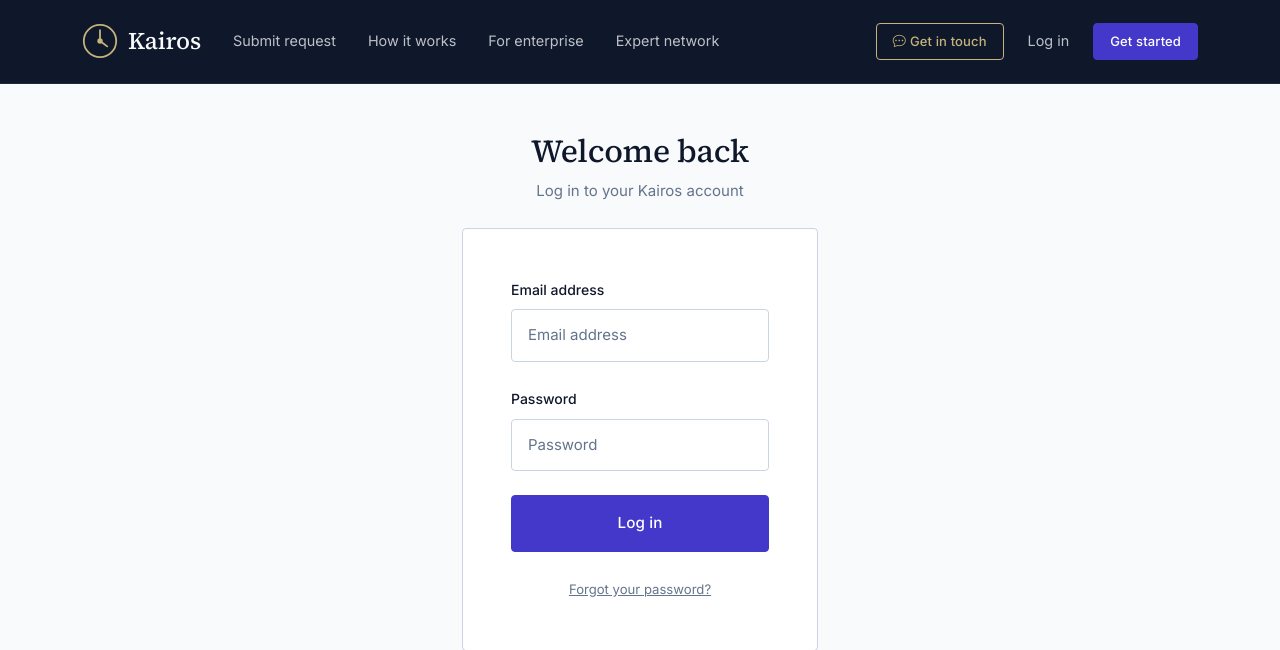
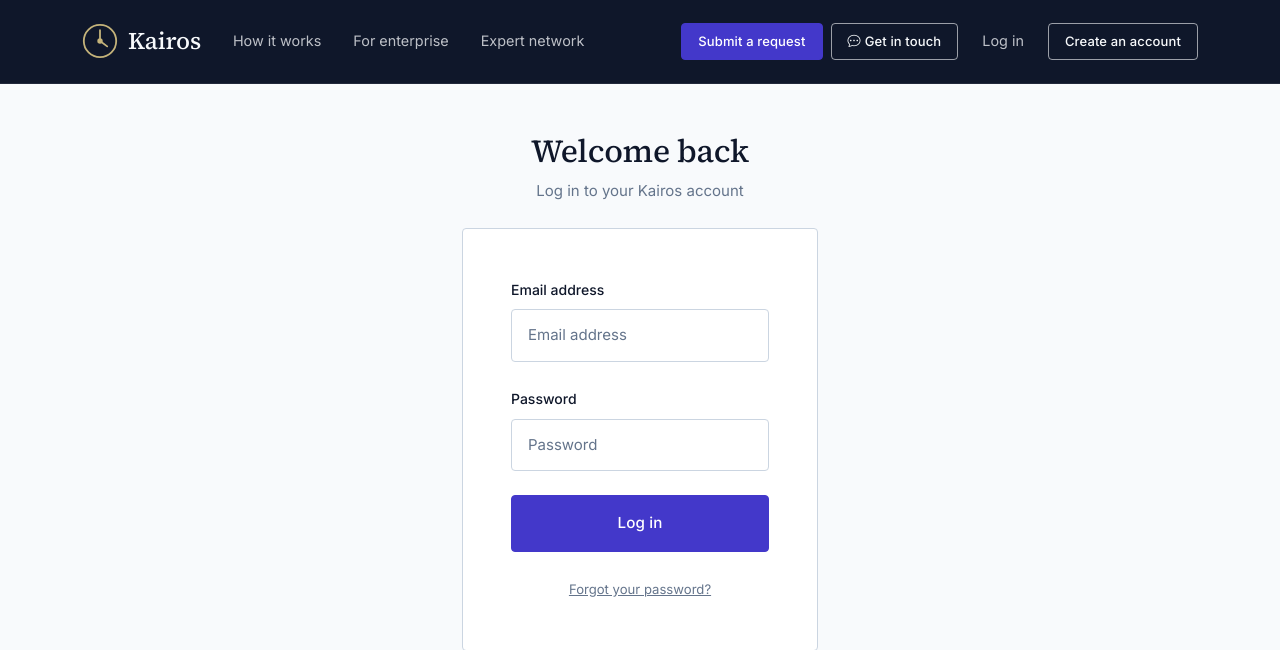
Before and after one commit to kalonjitshisekedi/kairos-app, a Django app: page /accounts/login/ in a window 1280 px wide. Shown: the top 650 px of the page. Run offline with Django 5.2, Linux system fonts and the light colour scheme.

Commit message:
Update navigation bar to prioritize key actions and improve consistency
Modify the base HTML template to restructure the navigation bar, changing the "Submit request" link to a primary button, adjusting the styling of the "Get in touch" button, and updating the call to action for unauthenticated users to "Create an account".

Replit-Commit-Author: Agent
Replit-Commit-Session-Id: 6f5a4e0c-df23-4ac8-8979-a93b7119587e
Replit-Commit-Checkpoint-Type: full_checkpoint
Replit-Commit-Event-Id: bd490da5-5862-4e80-9d1e-53a6e064970d
Replit-Commit-Screenshot-Url: https://storage.googleapis.com/screenshot-production-us-central1/9a48a978-3532-4bd6-a189-0d9aeb01189b/6f5a4e0c-df23-4ac8-8979-a93b7119587e/bPLGSqI
Replit-Helium-Checkpoint-Created: true

```diff
--- a/templates/base.html
+++ b/templates/base.html
@@ -424,9 +424,6 @@
             <div class="collapse navbar-collapse" id="navbarNav">
                 <ul class="navbar-nav me-auto">
                     <li class="nav-item">
-                        <a class="nav-link" href="{% url 'consultations:submit_request' %}">Submit request</a>
-                    </li>
-                    <li class="nav-item">
                         <a class="nav-link" href="{% url 'core:how_it_works' %}">How it works</a>
                     </li>
                     <li class="nav-item">
@@ -438,7 +435,10 @@
                 </ul>
                 <ul class="navbar-nav align-items-lg-center">
                     <li class="nav-item me-2">
-                        <a class="btn btn-outline-gold btn-sm" href="{% url 'core:contact' %}">
+                        <a class="btn btn-primary btn-sm" href="{% url 'consultations:submit_request' %}">Submit a request</a>
+                    </li>
+                    <li class="nav-item me-2">
+                        <a class="btn btn-outline-light btn-sm" href="{% url 'core:contact' %}">
                             <i class="bi bi-chat-dots me-1"></i>Get in touch
                         </a>
                     </li>
@@ -465,7 +465,7 @@
                             <a class="nav-link" href="{% url 'accounts:login' %}">Log in</a>
                         </li>
                         <li class="nav-item ms-lg-2">
-                            <a class="btn btn-primary btn-sm" href="{% url 'accounts:signup' %}">Get started</a>
+                            <a class="btn btn-outline-light btn-sm" href="{% url 'accounts:signup' %}">Create an account</a>
                         </li>
                     {% endif %}
                 </ul>
```
